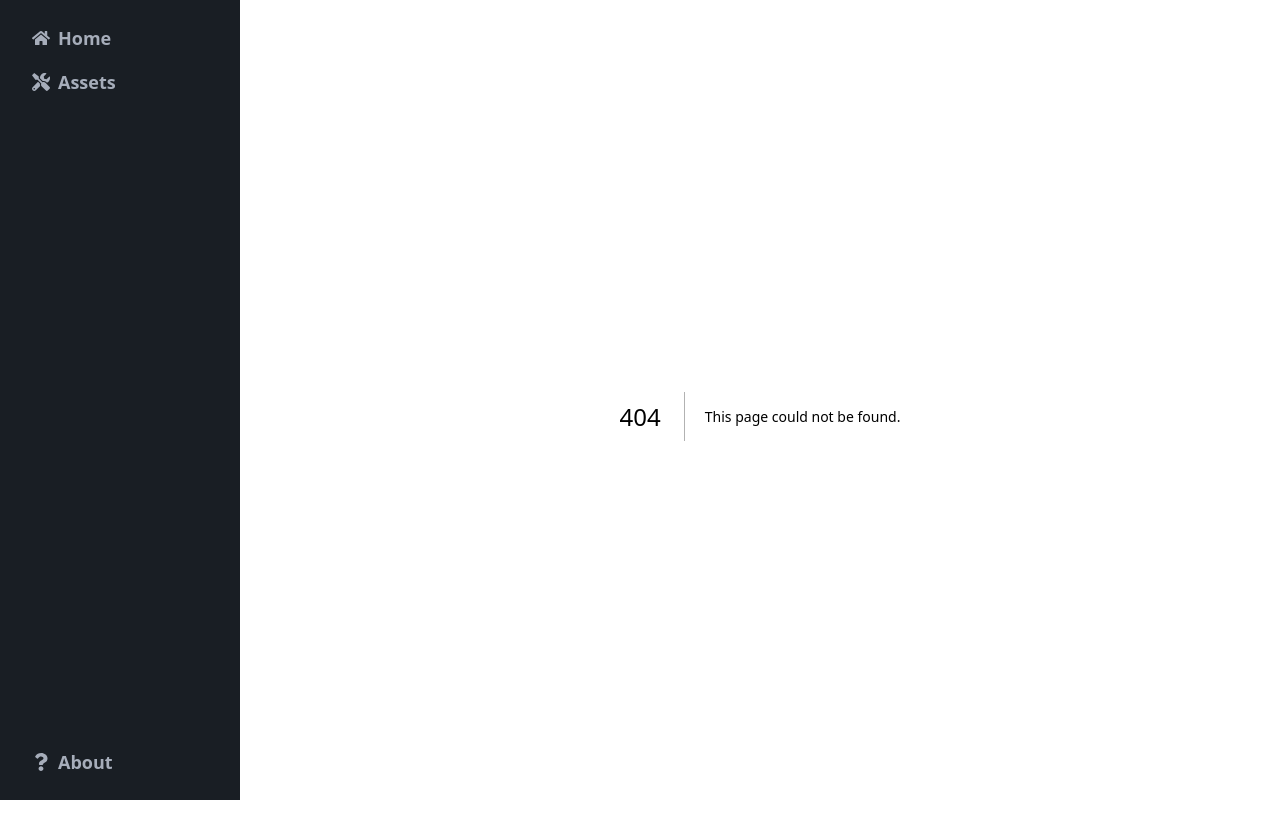
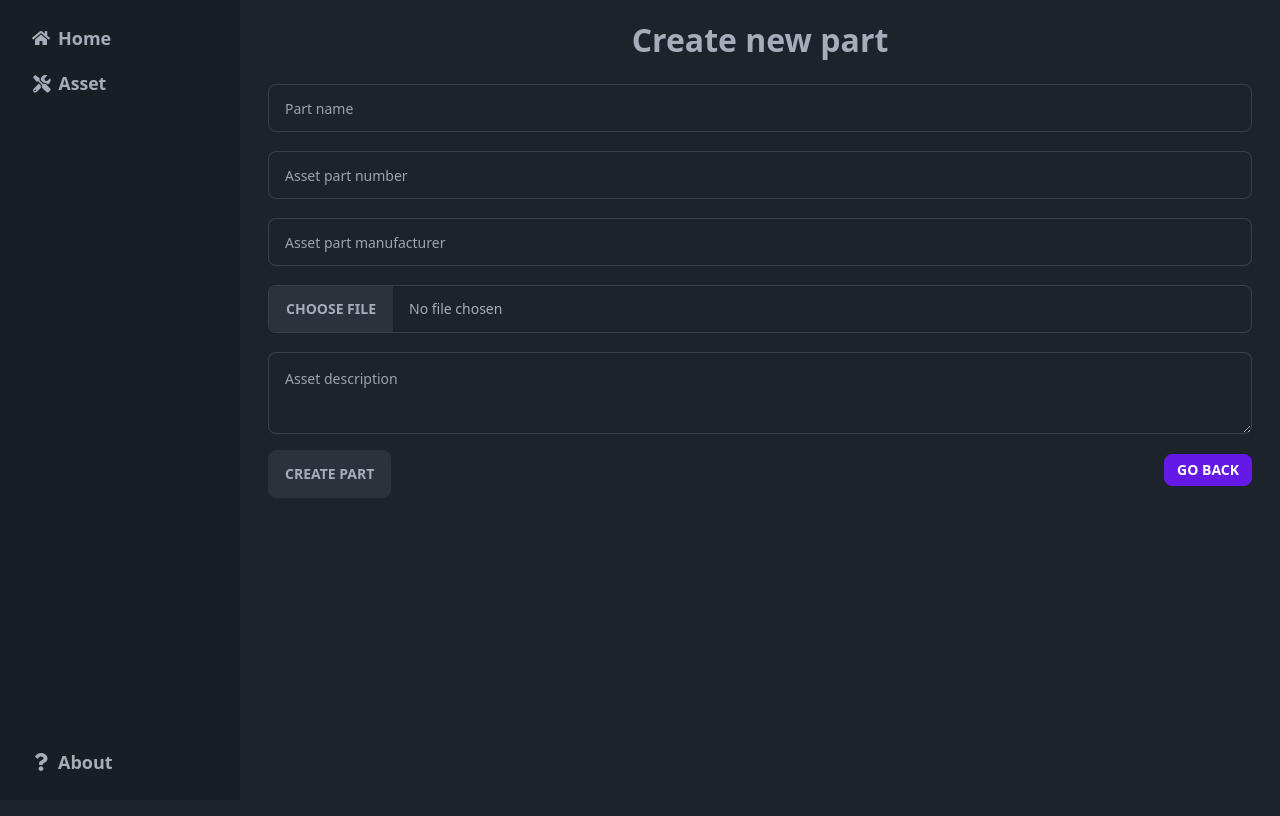
Before and after one commit to TheHandOfGod85/PPM, a Next.js app in the folder frontend/: page /assets/1/part in a window 1280 px wide. Before the commit this address had no page. Built offline with nearby package versions, Linux system fonts and the light colour scheme; no server answers.

Commit message:
new part page implemented

```diff
--- a/frontend/src/components/AssetsEntry.tsx
+++ b/frontend/src/components/AssetsEntry.tsx
@@ -1,5 +1,6 @@
 import { Asset } from '@/models/asset'
 import Link from 'next/link'
+import { useRouter } from 'next/router'
 import React from 'react'
 interface AssetsEntryProps {
   asset: Asset
@@ -8,14 +9,21 @@ interface AssetsEntryProps {
 export default function AssetsEntry({
   asset: { name, description, createdAt, serialNumber, _id },
 }: AssetsEntryProps) {
+  const router = useRouter()
+  const customClasses =
+    router.pathname === '/assets' ? (
+      <Link href={`/assets/${_id}`}>
+        <h2 className="card-title text-accent text-2xl font-bold hover:text-accent-focus hover:text-[1.6rem]">
+          {name}
+        </h2>
+      </Link>
+    ) : (
+      <h2 className="card-title text-accent text-2xl font-bold">{name}</h2>
+    )
   return (
     <div className="card bg-neutral shadow-2xl ">
       <div className="card-body">
-        <Link href={`/assets/${_id}`}>
-          <h2 className="card-title text-accent text-2xl font-bold hover:text-accent-focus hover:text-[1.6rem]">
-            {name}
-          </h2>
-        </Link>
+        {customClasses}
         <h3 className="text-lg text-accent-focus ">
           <span className="font-semibold">Serial Number :</span> {serialNumber}
         </h3>
--- /dev/null
+++ b/frontend/src/components/GoBackButton.tsx
@@ -0,0 +1,13 @@
+import Link from 'next/link'
+import React from 'react'
+interface GoBackButtonProps {
+  href: string
+}
+
+export default function GoBackButton({ href }: GoBackButtonProps) {
+  return (
+    <Link href={href}>
+      <button className="btn btn-primary mt-2 btn-sm">go back</button>
+    </Link>
+  )
+}
--- a/frontend/src/components/SideBar.tsx
+++ b/frontend/src/components/SideBar.tsx
@@ -1,5 +1,5 @@
 import Link from 'next/link'
-import React, { ReactNode } from 'react'
+import React, { ReactNode, useState } from 'react'
 import { FaAlignJustify, FaHome, FaQuestion, FaTools } from 'react-icons/fa'
 import { useRouter } from 'next/router'
 interface NavBarProps {
@@ -37,15 +37,34 @@ export default function SideBar({ children }: NavBarProps) {
                 <FaHome /> Home
               </Link>
             </li>
-
+            <div className="dropdown dropdown-hover">
+              <label tabIndex={0} className="btn text-[1.1rem] normal-case">
+                <FaTools /> Asset
+              </label>
+              <ul
+                tabIndex={0}
+                className="dropdown-content z-[1] menu p-2 shadow bg-base-100 rounded-box w-52"
+              >
                 <li>
                   <Link
                     href={'/assets'}
                     className={router.pathname == '/assets' ? 'active' : ''}
                   >
-                <FaTools /> Assets
+                    Assets List
                   </Link>
                 </li>
+                <li>
+                  <Link
+                    href={'/assets/new-asset'}
+                    className={
+                      router.pathname == '/assets/new-asset' ? 'active' : ''
+                    }
+                  >
+                    New Asset
+                  </Link>
+                </li>
+              </ul>
+            </div>
             <li className="absolute bottom-0 mb-4">
               <Link
                 href={'/about'}
--- /dev/null
+++ b/frontend/src/models/part.ts
@@ -0,0 +1,9 @@
+export interface Part {
+  _id: string
+  name: string
+  partNumber: string
+  description: string
+  manufacturer: string
+  imageUrl: string
+  asset: string
+}
--- a/frontend/src/network/api/asset.api.ts
+++ b/frontend/src/network/api/asset.api.ts
@@ -1,4 +1,5 @@
 import { Asset } from '@/models/asset'
+import { Part } from '@/models/part'
 import api from '@/network/axiosInstance'
 
 export async function getAssets() {
@@ -16,6 +17,26 @@ export async function getAllAssetsIds() {
   return response.data
 }
 
+interface CreatePartValues {
+  name: string
+  description: string
+  partNumber: string
+  manufacturer: string
+  partImage: File
+}
+
+export async function createPartAsset(
+  input: CreatePartValues,
+  assetId: string
+) {
+  const formData = new FormData()
+  Object.entries(input).forEach(([key, value]) => {
+    formData.append(key, value)
+  })
+  const response = await api.post<Part>(`/assets/${assetId}/part`, formData)
+  return response.data
+}
+
 interface CreateAssetValues {
   name: string
   description: string
--- a/frontend/src/pages/assets/[assetId].tsx
+++ b/frontend/src/pages/assets/[assetId].tsx
@@ -2,6 +2,9 @@ import { Asset } from '@/models/asset'
 import { GetStaticPaths, GetStaticProps } from 'next'
 import React from 'react'
 import * as AssetApi from '@/network/api/asset.api'
+import Link from 'next/link'
+import AssetsEntry from '@/components/AssetsEntry'
+import GoBackButton from '@/components/GoBackButton'
 
 export const getStaticPaths: GetStaticPaths = async () => {
   const ids = await AssetApi.getAllAssetsIds()
@@ -26,8 +29,17 @@ interface AssetSingleProps {
   asset: Asset
 }
 
-export default function AssetSingle({
-  asset: { name, description, serialNumber },
-}: AssetSingleProps) {
-  return <>{JSON.stringify(name)}</>
+export default function AssetSingle({ asset }: AssetSingleProps) {
+  return (
+    <>
+      <div className="container mx-auto max-w-[1000px] px-2">
+        <h1 className="title">Asset details</h1>
+        <Link href={`/assets/${asset._id}/part`}>
+          <button className="btn btn-neutral mb-2 btn-sm">new part</button>
+        </Link>
+        <AssetsEntry asset={asset} />
+        <GoBackButton href="/assets" />
+      </div>
+    </>
+  )
 }
--- /dev/null
+++ b/frontend/src/pages/assets/[assetId]/part/index.tsx
@@ -0,0 +1,105 @@
+import { useRouter } from 'next/router'
+import { useForm } from 'react-hook-form'
+import * as AssetApi from '@/network/api/asset.api'
+import FormInputField from '@/components/form/FormInputField'
+import LoadingButton from '@/components/LoadingButton'
+import GoBackButton from '@/components/GoBackButton'
+
+interface CreatePartFormData {
+  name: string
+  description: string
+  partNumber: string
+  manufacturer: string
+  partImage: FileList
+}
+
+export default function CreatePartAsset() {
+  const router = useRouter()
+  const { assetId } = router.query
+  const {
+    register,
+    handleSubmit,
+    formState: { errors, isSubmitting },
+  } = useForm<CreatePartFormData>()
+  async function onSubmit({
+    name,
+    description,
+    partNumber,
+    manufacturer,
+    partImage,
+  }: CreatePartFormData) {
+    try {
+      if (typeof assetId === 'string') {
+        const response = await AssetApi.createPartAsset(
+          {
+            name,
+            description,
+            manufacturer,
+            partNumber,
+            partImage: partImage[0],
+          },
+          assetId
+        )
+        alert('Part created successfully')
+      } else {
+        throw Error('Invalid assetId')
+      }
+    } catch (error) {
+      console.error(error)
+    }
+  }
+  return (
+    <>
+      <div className="container mx-auto max-w-[1000px] px-2">
+        <h1 className="title">Create new part</h1>
+        <form onSubmit={handleSubmit(onSubmit)}>
+          <div className="join join-vertical w-full gap-5">
+            <FormInputField
+              register={register('name', {
+                required: 'Asset part Name is required',
+              })}
+              placeholder="Part name"
+              maxLength={100}
+              error={errors.name}
+            />
+            <FormInputField
+              register={register('partNumber', {
+                required: 'Asset Part Number is Required',
+              })}
+              placeholder="Asset part number"
+              maxLength={100}
+              error={errors.partNumber}
+            />
+            <FormInputField
+              register={register('manufacturer', {
+                required: 'Asset part manufacturer is Required',
+              })}
+              placeholder="Asset part manufacturer"
+              maxLength={100}
+              error={errors.partNumber}
+            />
+            <FormInputField
+              register={register('partImage')}
+              isFile
+              type="file"
+              accept="image/png,image/jpeg"
+            />
+            <FormInputField
+              placeholder="Asset description"
+              register={register('description')}
+              textarea
+              maxLength={500}
+            />
+          </div>
+          <div className="flex flex-row items-center justify-between">
+            <LoadingButton isLoading={isSubmitting} type="submit">
+              Create part
+            </LoadingButton>
+            <div></div>
+            <GoBackButton href={`/assets/${assetId}`} />
+          </div>
+        </form>
+      </div>
+    </>
+  )
+}
--- a/frontend/src/pages/assets/index.tsx
+++ b/frontend/src/pages/assets/index.tsx
@@ -25,7 +25,7 @@ export default function AssetPage({ assets }: AssetPageProps) {
         <meta name="description" content="Read all assets" />
       </Head>
       <div className="container mx-auto px-2">
-        <h1 className=" text-center text-2xl font-extrabold mb-5">Assets</h1>
+        <h1 className="title">Assets</h1>
         <Link href={'/assets/new-asset'}>
           <button className="btn btn-neutral mb-2 btn-sm">new asset</button>
         </Link>
--- a/frontend/src/pages/assets/new-asset.tsx
+++ b/frontend/src/pages/assets/new-asset.tsx
@@ -4,6 +4,7 @@ import * as AssetApi from '@/network/api/asset.api'
 import FormInputField from '@/components/form/FormInputField'
 import LoadingButton from '@/components/LoadingButton'
 import { useRouter } from 'next/router'
+import GoBackButton from '@/components/GoBackButton'
 
 interface CreateAssetFormData {
   name: string
@@ -30,9 +31,7 @@ export default function CreateNewAsset() {
   return (
     <>
       <div className="container mx-auto max-w-[1000px] px-2">
-        <h1 className="font-extrabold text-2xl text-center mb-5">
-          Create new asset
-        </h1>
+        <h1 className="title">Create new asset</h1>
         <form onSubmit={handleSubmit(onSubmit)}>
           <div className="join join-vertical w-full gap-5">
             <FormInputField
@@ -56,9 +55,13 @@ export default function CreateNewAsset() {
               error={errors.serialNumber}
             />
           </div>
-          <LoadingButton isLoading={isSubmitting} type="submit">
-            Create asset
-          </LoadingButton>
+          <div className="flex flex-row items-center justify-between">
+            <LoadingButton isLoading={isSubmitting} type="submit">
+              Create asset
+            </LoadingButton>
+            <div></div>
+            <GoBackButton href="/assets" />
+          </div>
         </form>
       </div>
     </>
--- a/frontend/src/styles/globals.css
+++ b/frontend/src/styles/globals.css
@@ -1,7 +1,6 @@
 @tailwind base;
 @tailwind components;
 @tailwind utilities;
-
 
 * {
   box-sizing: border-box;
@@ -19,3 +18,12 @@ h1 {
 a {
   text-decoration: none;
 }
+
+@layer utilities {
+  .title {
+    font-size: xx-large;
+    text-align: center;
+    margin-bottom: 1.25rem;
+    font-weight: 800;
+  }
+}
```
Also changed, not shown: 1 other file (tests, documents, lock files or other folders). Lines whose indentation alone changed are shown as unchanged.
